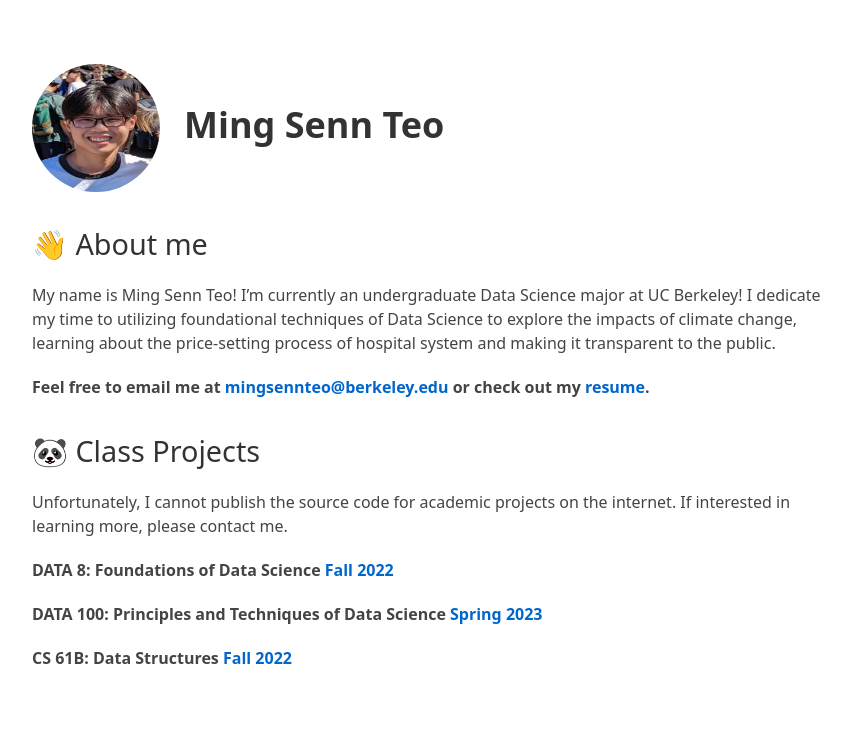
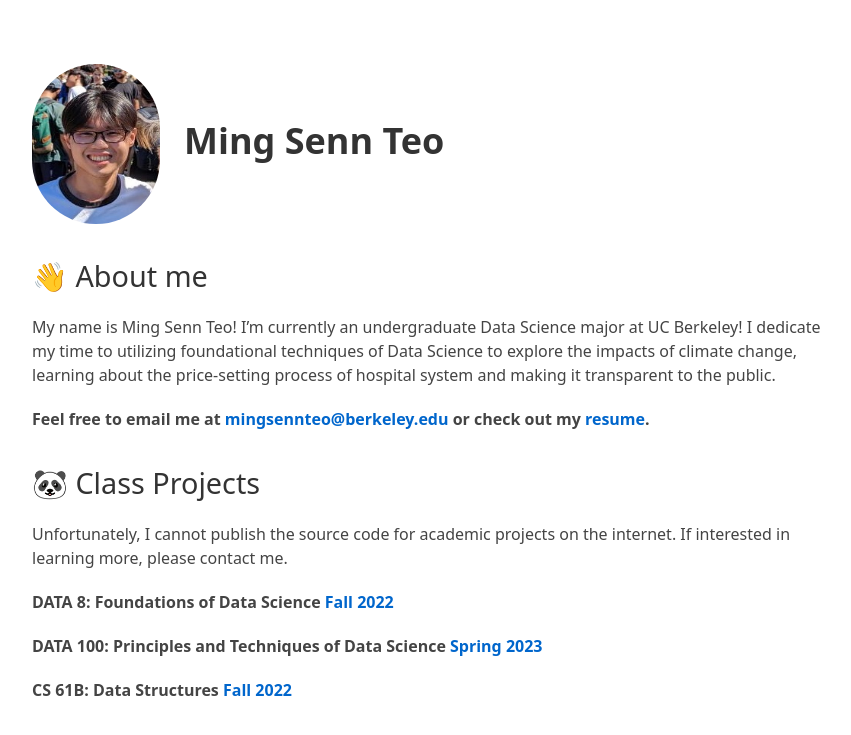
Before and after one commit to MSTeo01/old-website-2.0, a Jekyll site: the page built from index.md, in a window 1280 px wide. Shown: the top 735 px of the page, without its empty margins (208-1059 px from the left). Built offline with Jekyll 4.4.1, drawn with Linux system fonts in a browser that asks for light colours; our own code applies the rules of GitHub Pages for plain Markdown files.

Commit message:
Pic Ratio

```diff
--- a/styles/styles.scss
+++ b/styles/styles.scss
@@ -119,7 +119,7 @@ img {
 
 .avatar {
   width: 8rem;
-  height: 8rem;
+  height: 10rem;
   border-radius: 5rem;
   margin-right: 1.5rem;
 }
```
